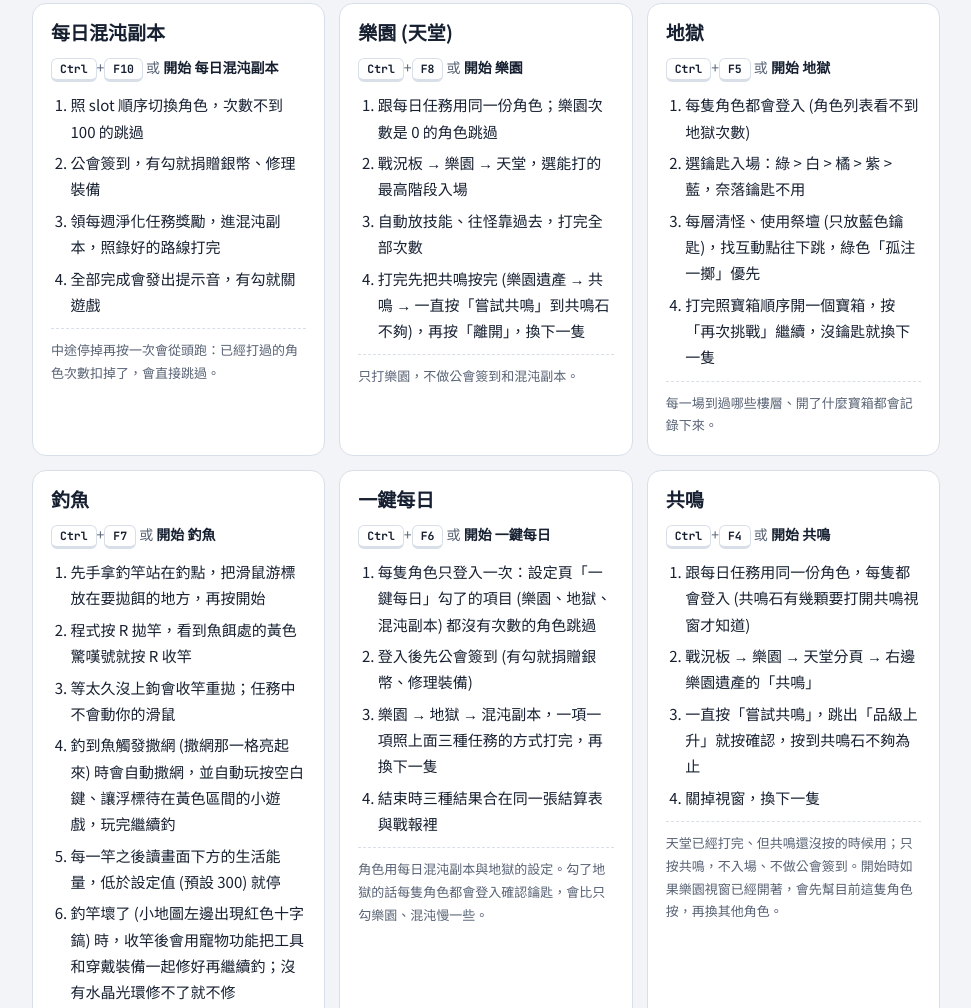
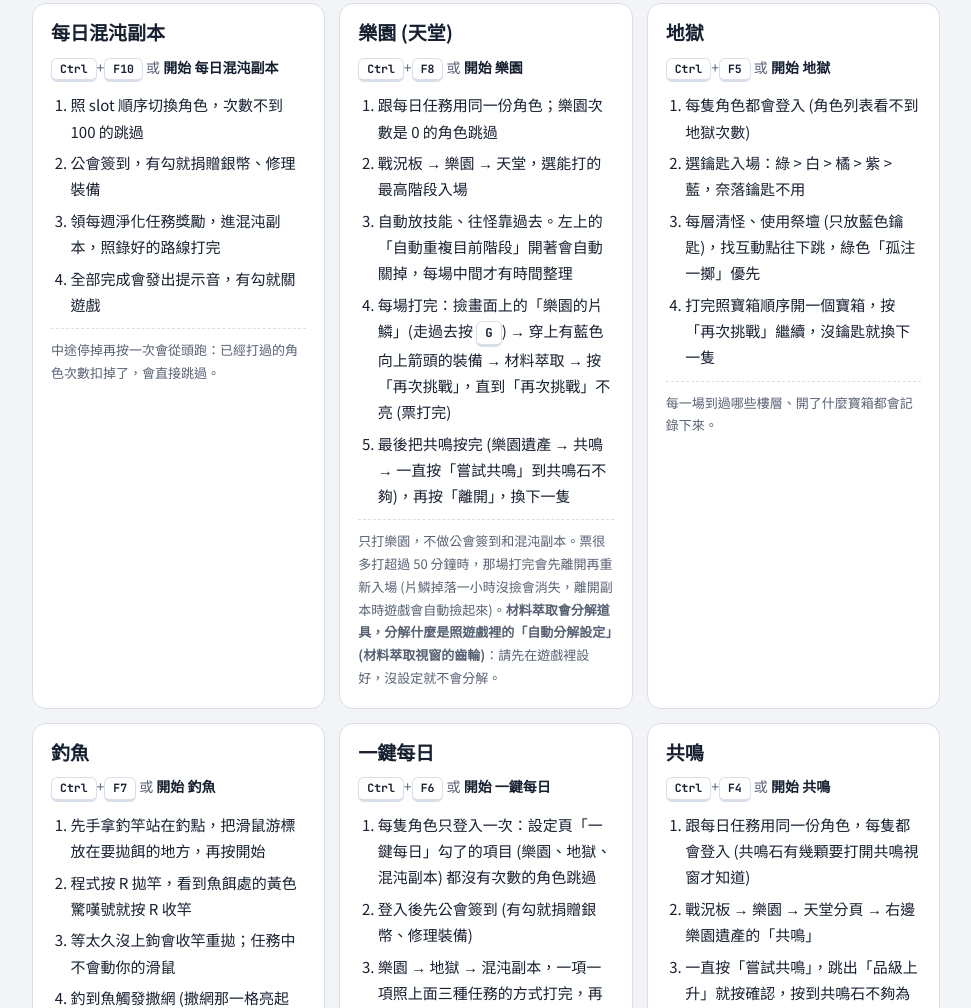
Before and after one commit to sd016808/LostArkSmartHunterGUI, a plain HTML site: page docs/index.html in a window 1280 px wide. Shown: the part 6664-7672 px from the top of the page, without its empty margins (284-1255 px from the left). Drawn offline with Linux system fonts and the light colour scheme; a web font is replaced by a local one.

Commit message:
docs: 更新使用手冊 (圖文版)

```diff
--- a/docs/index.html
+++ b/docs/index.html
@@ -599,10 +599,11 @@ footer { margin-top: 56px; padding-top: 20px; border-top: 1px solid var(--line);
             <ol>
               <li>跟每日任務用同一份角色；樂園次數是 0 的角色跳過</li>
               <li>戰況板 → 樂園 → 天堂，選能打的最高階段入場</li>
-              <li>自動放技能、往怪靠過去，打完全部次數</li>
-              <li>打完先把共鳴按完 (樂園遺產 → 共鳴 → 一直按「嘗試共鳴」到共鳴石不夠)，再按「離開」，換下一隻</li>
+              <li>自動放技能、往怪靠過去。左上的「自動重複目前階段」開著會自動關掉，每場中間才有時間整理</li>
+              <li>每場打完：撿畫面上的「樂園的片鱗」(走過去按 <kbd>G</kbd>) → 穿上有藍色向上箭頭的裝備 → 材料萃取 → 按「再次挑戰」，直到「再次挑戰」不亮 (票打完)</li>
+              <li>最後把共鳴按完 (樂園遺產 → 共鳴 → 一直按「嘗試共鳴」到共鳴石不夠)，再按「離開」，換下一隻</li>
             </ol>
-            <div class="foot">只打樂園，不做公會簽到和混沌副本。</div>
+            <div class="foot">只打樂園，不做公會簽到和混沌副本。票很多打超過 50 分鐘時，那場打完會先離開再重新入場 (片鱗掉落一小時沒撿會消失，離開副本時遊戲會自動撿起來)。<strong>材料萃取會分解道具，分解什麼是照遊戲裡的「自動分解設定」(材料萃取視窗的齒輪)</strong>：請先在遊戲裡設好，沒設定就不會分解。</div>
           </article>
           <article class="task">
             <h3>地獄</h3>
```
